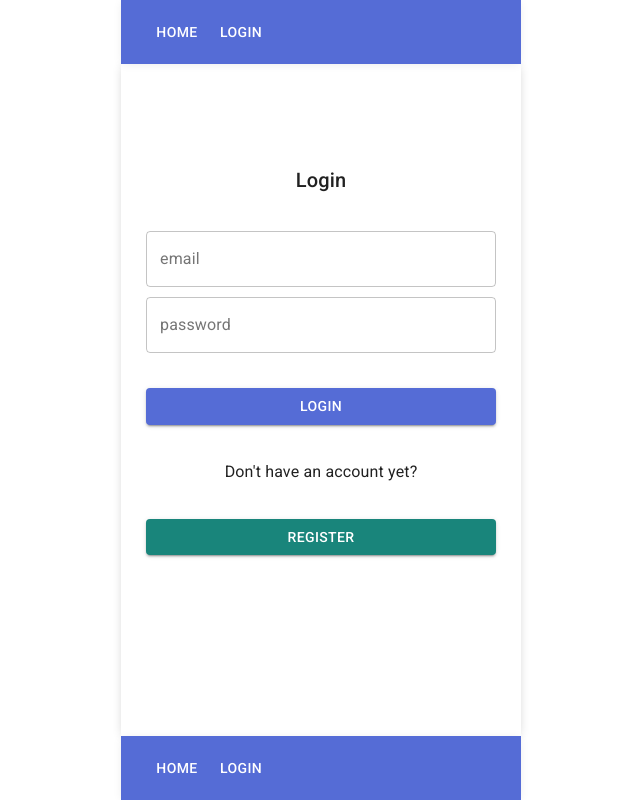
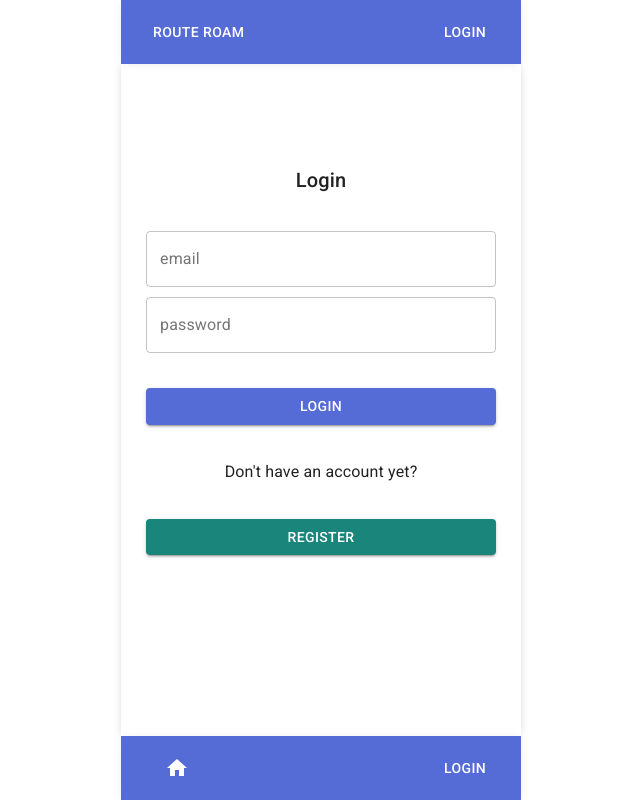
Before and after one commit to phpunch/route-roam-web, a Next.js app: page /login in a window 1280 px wide. Shown: the whole page, without its empty margins (319-959 px from the left). Built offline with nearby package versions, Linux system fonts and the light colour scheme.

Commit message:
Move user context file location

```diff
--- a/pages/_app.js
+++ b/pages/_app.js
@@ -9,7 +9,7 @@ import styled from '@emotion/styled';
 import TopBar from '../src/components/TopBar';
 import BottomBar from '../src/components/BottomBar';
 import { StylesProvider } from '@material-ui/core/styles';
-import { UserProvider } from '../src/components/UserContext';
+import { UserProvider } from '../src/contexts/UserContext';
 
 const Window = styled.div`
   width: 50vh;
--- a/pages/login.tsx
+++ b/pages/login.tsx
@@ -5,7 +5,7 @@ import { Button, Typography } from '@material-ui/core';
 import { useState } from 'react';
 import AuthService from '../src/services/auth.service';
 import { useRouter } from 'next/router';
-import { UserContext } from '../src/components/UserContext';
+import { UserContext } from '../src/contexts/UserContext';
 
 const Form = styled.form`
   margin-top: 75px;
--- a/src/components/BottomBar.tsx
+++ b/src/components/BottomBar.tsx
@@ -9,10 +9,12 @@ import {
 import MenuIcon from '@material-ui/icons/Menu';
 import { useRouter } from 'next/router';
 import { createContext, useContext, useEffect, useState } from 'react';
-import { UserContext } from './UserContext';
+import { UserContext } from '../contexts/UserContext';
 
 import AuthService from '../services/auth.service';
 import AddIcon from '@material-ui/icons/Add';
+import AccountCircleIcon from '@material-ui/icons/AccountCircle';
+import HomeIcon from '@material-ui/icons/Home';
 
 const Bar = styled(AppBar)`
   width: 400px;
@@ -39,28 +41,23 @@ const TopBar: React.FunctionComponent = () => {
       <Bar>
         <Toolbar>
           <Button
+            style={{ marginRight: 'auto' }}
             color="inherit"
             onClick={() => router.push('/')}
           >
-            Home
+            <HomeIcon />
           </Button>
           {currentUser ? (
             <>
-              <Button
-                color="inherit"
-                onClick={() => router.push('/post/create')}
-              >
-                <AddIcon />
-              </Button>
-              <Button color="inherit" onClick={logoutHandler}>
-                Logout
+              <Button color="inherit">
+                <AccountCircleIcon />
               </Button>
             </>
           ) : (
-            <Button color="inherit" onClick={() => router.push('/login')}>
-              Login
-            </Button>
-          )}
+              <Button color="inherit" onClick={() => router.push('/login')}>
+                Login
+              </Button>
+            )}
         </Toolbar>
       </Bar>
     </>
--- a/src/components/TopBar.tsx
+++ b/src/components/TopBar.tsx
@@ -9,7 +9,7 @@ import {
 import MenuIcon from '@material-ui/icons/Menu';
 import { useRouter } from 'next/router';
 import { createContext, useContext, useEffect, useState } from 'react';
-import { UserContext } from './UserContext';
+import { UserContext } from '../contexts/UserContext';
 
 import AuthService from '../services/auth.service';
 import AddIcon from '@material-ui/icons/Add';
@@ -32,17 +32,18 @@ const TopBar: React.FunctionComponent = () => {
   const logoutHandler = () => {
     AuthService.logout();
     removeUser();
+    router.push('/login')
   };
 
   return (
-    <>
     <Bar>
       <Toolbar>
         <Button
+          style={{marginRight: 'auto'}}
           color="inherit"
           onClick={() => router.push('/')}
         >
-            Home
+          Route Roam
           </Button>
         {currentUser ? (
           <>
@@ -63,7 +64,6 @@ const TopBar: React.FunctionComponent = () => {
           )}
       </Toolbar>
     </Bar>
-    </>
   );
 };
 export default TopBar;
--- a/src/hoc/withPrivateRoute.tsx
+++ b/src/hoc/withPrivateRoute.tsx
@@ -1,6 +1,6 @@
 import React, { Component, useContext } from 'react';
 import Router from 'next/router';
-import { UserContext } from '../components/UserContext';
+import { UserContext } from '../contexts/UserContext';
 import authService from '../services/auth.service';
 
 const login = '/login'; // Define your login route address.
```
Also changed, not shown: src/contexts/UserContext.tsx (renamed from src/components/UserContext.tsx). Lines whose indentation alone changed are shown as unchanged.
